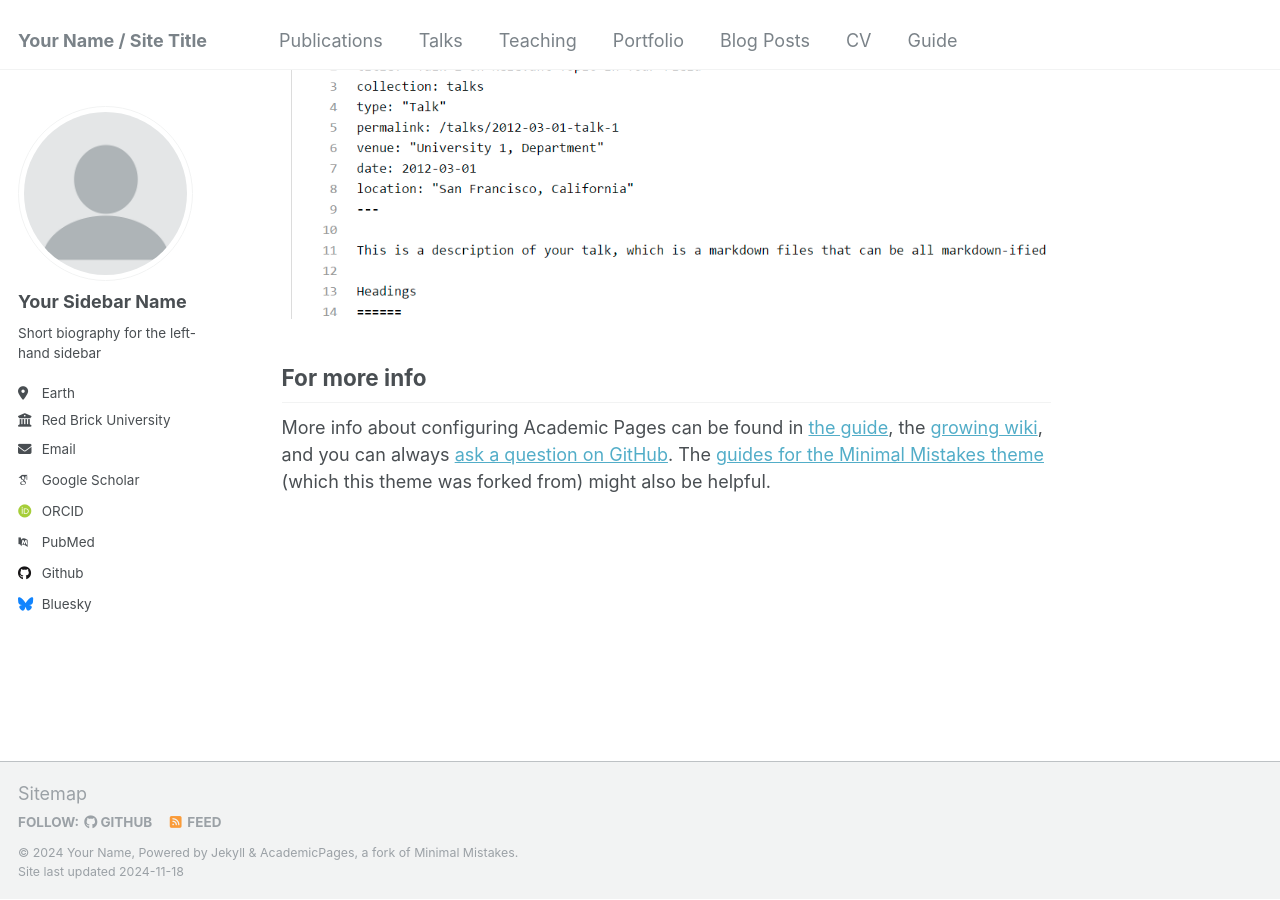
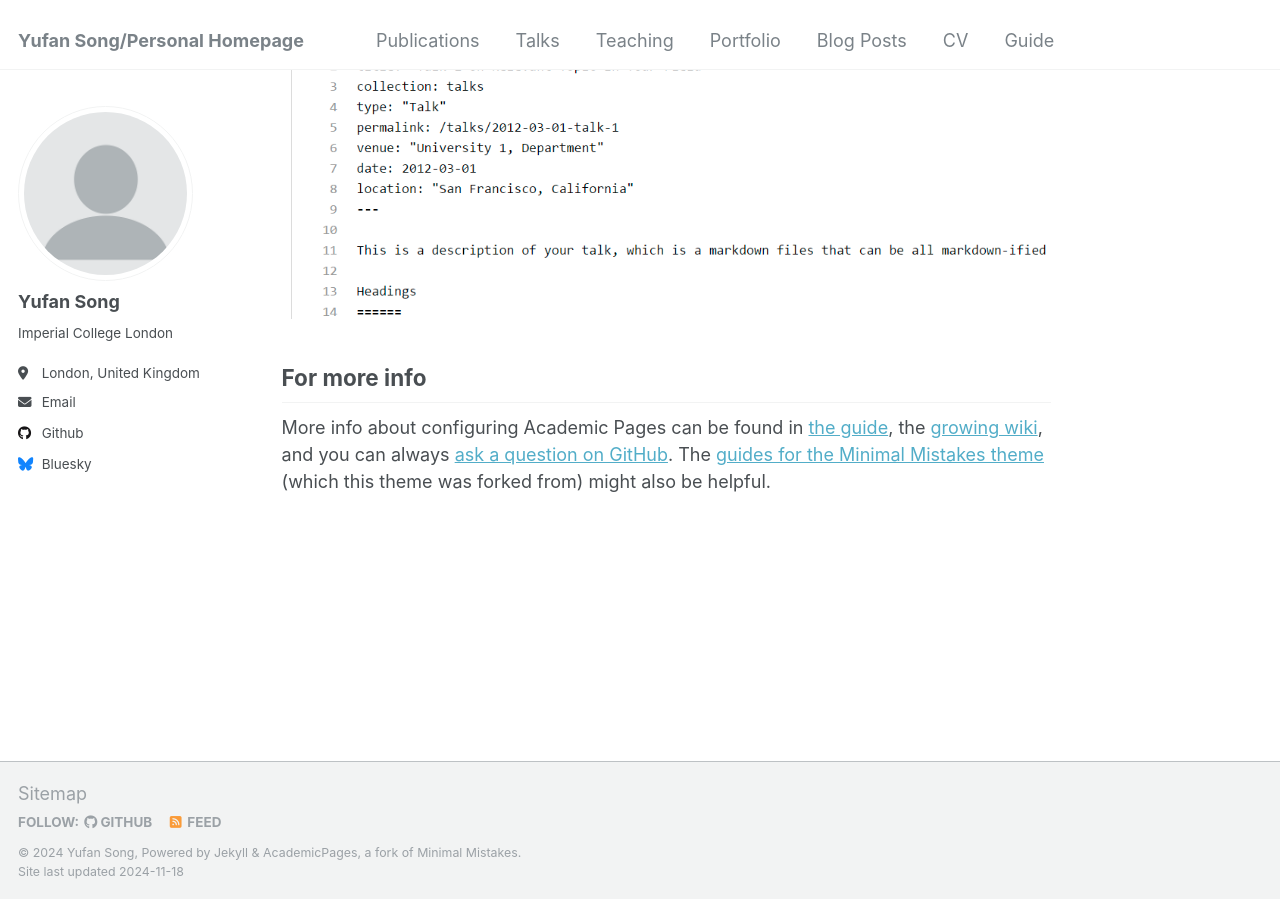
Before and after one commit to Yufan-Song/Yufan-Song, a Jekyll site: the page built from _pages/about.md, in a window 1280 px wide and 900 px high, scrolled down 2136 px. Built offline with Jekyll 4.4.1, drawn with Linux system fonts in a browser that asks for light colours; some web fonts are replaced.

Commit message:
Update _config.yml

```diff
--- a/_config.yml
+++ b/_config.yml
@@ -8,13 +8,13 @@
 
 # Basic Site Settings
 locale                   : "en-US"
-title                    : "Your Name / Site Title"
+title                    : "Yufan Song/Personal Homepage"
 title_separator          : "-"
-name                     : &name "Your Name"
+name                     : &name "Yufan Song"
 description              : &description "personal description"
-url                      : https://academicpages.github.io # the base hostname & protocol for your site e.g. "https://[your GitHub username].github.io"
+url                      : https://yufan-song.github.io
 baseurl                  : "" # the subpath of your site, e.g. "/blog"
-repository               : "academicpages/academicpages.github.io"
+repository               : "Yufan-Song/Yufan-Song.github.io"
 
 # Site Author - The following control what appear as part of the author content on the side bar.
 #               If a field is blank the icon and link will not appear, otherwise it will be shown.
@@ -22,21 +22,21 @@ repository               : "academicpages/academicpages.github.io"
 author:
   # Biographic information
   avatar           : "profile.png"
-  name             : "Your Sidebar Name"
+  name             : "Yufan Song"
   pronouns         : # example: "she/her"
-  bio              : "Short biography for the left-hand sidebar"
-  location         : "Earth"
-  employer         : "Red Brick University"
+  bio              : "Imperial College London"
+  location         : "London, United Kingdom"
+  employer         : #"Red Brick University"
   uri              : # URL
-  email            : "none@example.org"
+  email            : "ys723@ic.ac.uk"
 
   # Academic websites
   arxiv            : # URL - Update with the correct link to your profile
-  googlescholar    : "https://scholar.google.com/citations?user=PS_CX0AAAAAJ"
+  googlescholar    : #"https://scholar.google.com/citations?user=PS_CX0AAAAAJ"
   impactstory      : # URL
-  orcid            : "http://orcid.org/yourorcidurl"
+  orcid            : #"http://orcid.org/yourorcidurl"
   semantic         : # URL
-  pubmed           : "https://www.ncbi.nlm.nih.gov/pubmed/?term=john+snow"
+  pubmed           : #"https://www.ncbi.nlm.nih.gov/pubmed/?term=john+snow"
   researchgate     : # URL
   scopus           : # URL
 
```
